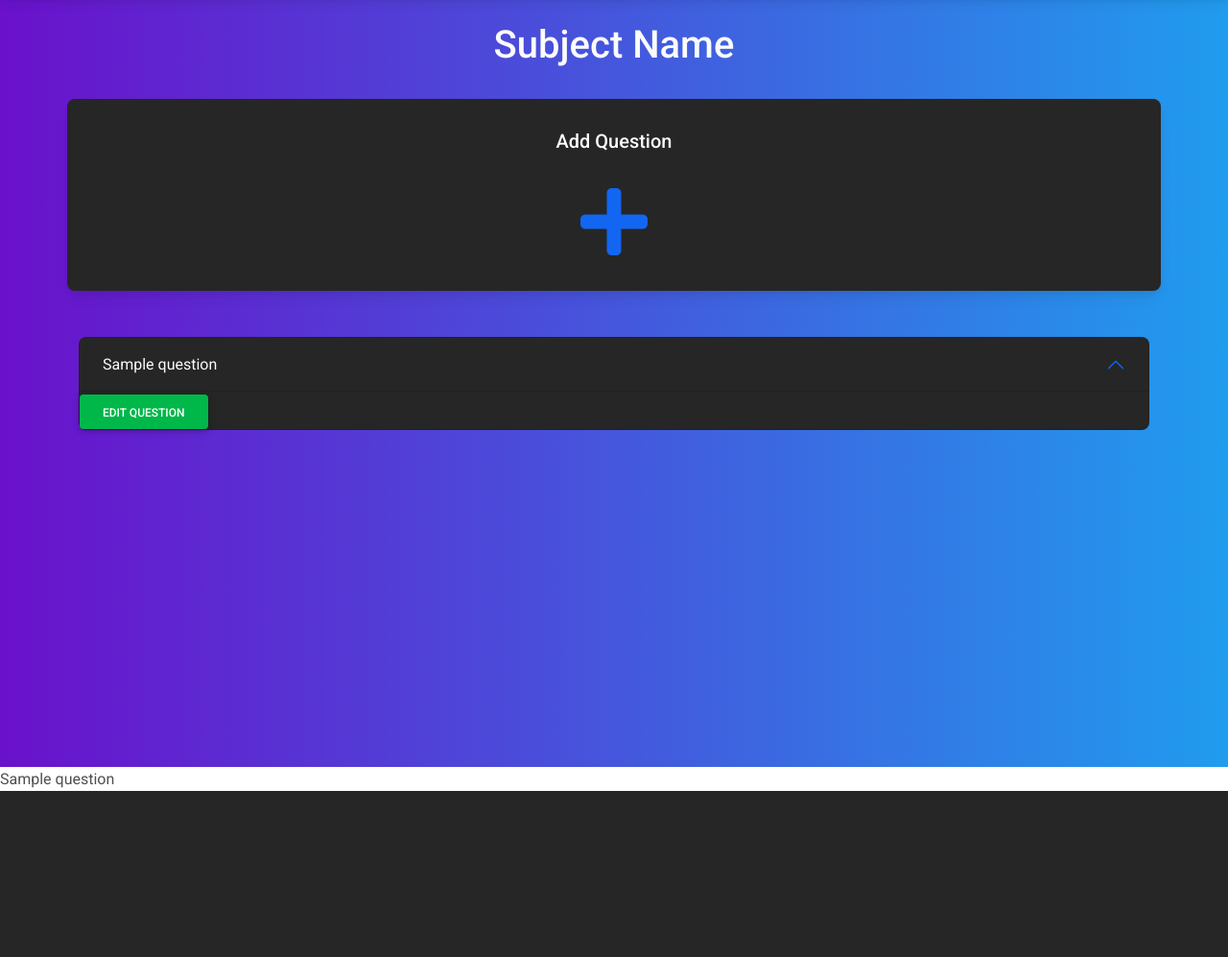
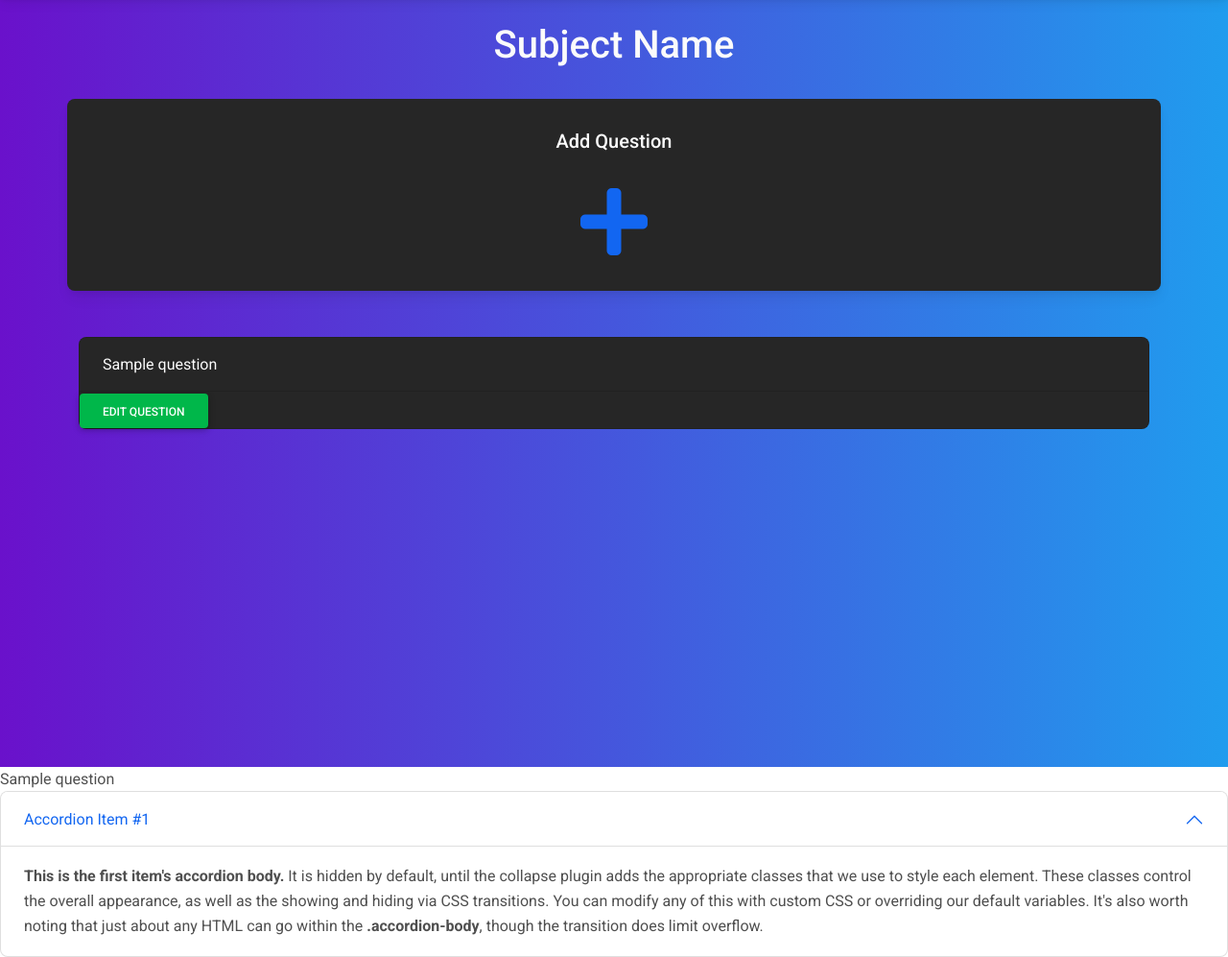
Before and after one commit to PatrykBandyra/PDFTestGeneratorWebApp, a Django app: a page that uses generator/account/templates/base.html in a window 1280 px wide. Shown: the part 92-1089 px from the top of the page at 96% size. Before the commit the page ends 916 px from the top, so only its background shows below. Run offline with Django 3.2, Linux system fonts and the light colour scheme; a user stored in the database is signed in; tables that the repository leaves empty hold one stand-in row (values such as "Sample post"); parts of the project's set-up code (start-up, migrations or seed data) failed here and were passed over; some libraries are stand-ins or nearby versions.

Commit message:
questions formatting

```diff
--- a/generator/account/templates/base.html
+++ b/generator/account/templates/base.html
@@ -48,10 +48,10 @@
             let elements = document.getElementsByTagName('table');
             let elements2 = document.getElementsByTagName('tbody');
             for (let i = 0; i < elements.length; ++i) {
-                elements[i].className = elements[i].className + " table table-bordered border-dark"
+                elements[i].className = elements[i].className + " table table-bordered border-light"
             }
             for (let i = 0; i < elements2.length; ++i) {
-                elements2[i].className = elements2[i].className + " fw-bold"
+                elements2[i].className = elements2[i].className + " fw-bold text-light"
             }
         }
     </script>
--- a/generator/questions/templates/questions/subject_questions.html
+++ b/generator/questions/templates/questions/subject_questions.html
@@ -31,9 +31,9 @@
 
                     <div class="accordion-item bg-dark text-light">
                         <h2 class="accordion-header" id="heading{{ question.id }}">
-                                <button class="accordion-button bg-dark text-light" type="button" data-mdb-toggle="collapse"
+                            <button class="accordion-button bg-dark text-light d-block" type="button" data-mdb-toggle="collapse"
                                     data-mdb-target="#panelsStayOpen-collapse{{ subject.id }}">
-                                    {{ question.question|safe}}
+                                {{ question.question|safe }}
                             </button>
                             <button class="btn btn-success">
                                 Edit Question
@@ -66,21 +66,38 @@
     {% endfor %}
 
 
-{#    <table border="1" cellpadding="1" cellspacing="1" style="width:500px">#}
-{#        <tbody>#}
-{#        <tr>#}
-{#            <td>fsadf a</td>#}
-{#            <td>&nbsp;gfdsg&nbsp;</td>#}
-{#        </tr>#}
-{#        <tr>#}
-{#            <td>fadsf aef&nbsp;</td>#}
-{#            <td>g dsf sdg&nbsp;</td>#}
-{#        </tr>#}
-{#        <tr>#}
-{#            <td>&nbsp;fsdf rewg</td>#}
-{#            <td>&nbsp;sgf gs</td>#}
-{#        </tr>#}
-{#        </tbody>#}
-{#    </table>#}
+    <div class="accordion" id="accordionExample">
+        <div class="accordion-item">
+            <h2 class="accordion-header" id="headingOne">
+                <button
+                        class="accordion-button"
+                        type="button"
+                        data-mdb-toggle="collapse"
+                        data-mdb-target="#collapseOne"
+                        aria-expanded="true"
+                        aria-controls="collapseOne"
+                >
+                    Accordion Item #1
+                </button>
+            </h2>
+            <div
+                    id="collapseOne"
+                    class="accordion-collapse collapse show"
+                    aria-labelledby="headingOne"
+                    data-mdb-parent="#accordionExample"
+            >
+                <div class="accordion-body">
+                    <strong>This is the first item's accordion body.</strong> It is hidden by default,
+                    until the collapse plugin adds the appropriate classes that we use to style each
+                    element. These classes control the overall appearance, as well as the showing and
+                    hiding via CSS transitions. You can modify any of this with custom CSS or
+                    overriding our default variables. It's also worth noting that just about any HTML
+                    can go within the <strong>.accordion-body</strong>, though the transition does
+                    limit overflow.
+                </div>
+            </div>
+        </div>
+    </div>
+
 
 {% endblock %}
```
Lines whose indentation alone changed are shown as unchanged.
